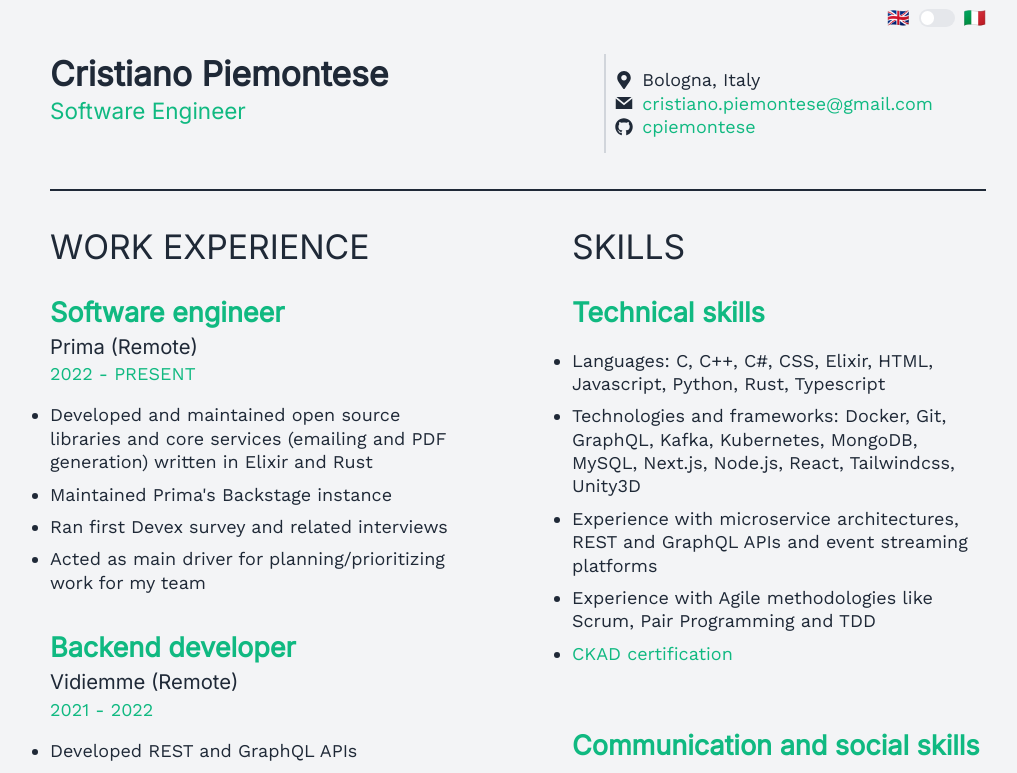
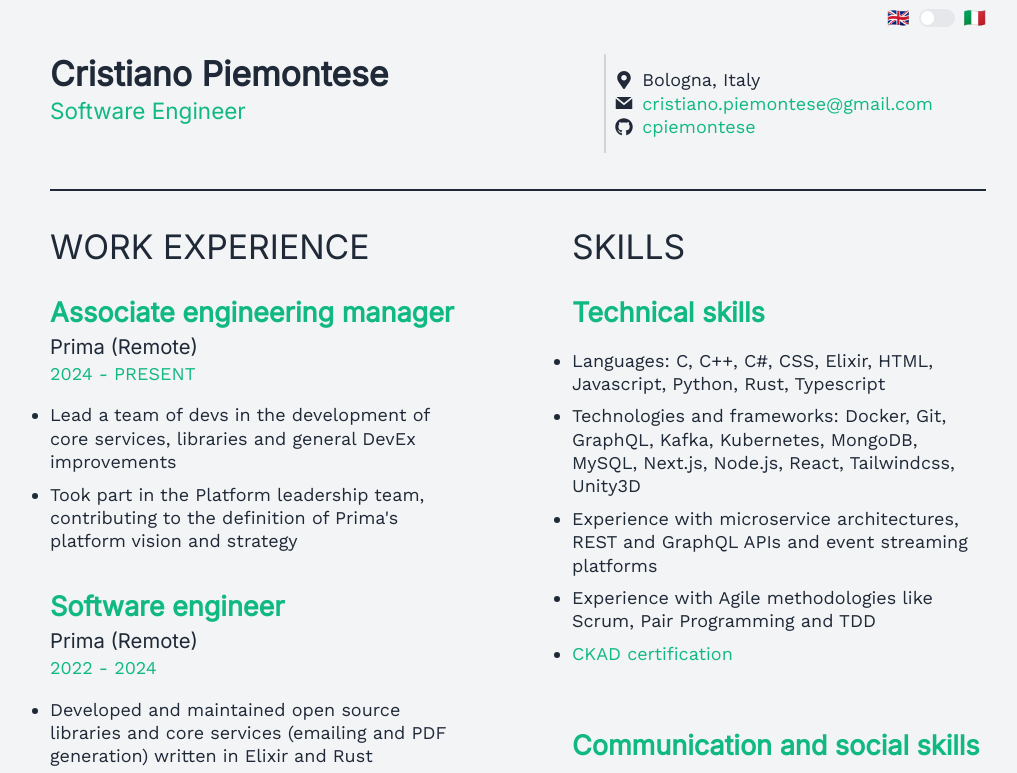
Before and after one commit to cpiemontese/cpiemontese.github.io, a Next.js app: page / in a window 1280 px wide. Shown: the top 773 px of the page, without its empty margins (122-1139 px from the left). Built offline with nearby package versions, Linux system fonts and the light colour scheme.

Commit message:
add new position

```diff
--- a/pages/index.jsx
+++ b/pages/index.jsx
@@ -48,9 +48,26 @@ export default function IndexPage() {
               <CVElement
                 className="mb-8"
                 lang={lang}
+                title="Associate engineering manager"
+                subtitle={`Prima (Remot${lang === EN ? 'e' : 'o'})`}
+                period={`2024 - Present${lang === IT ? 'e' : ''}`}
+                list={[
+                  {
+                    [EN]: 'Lead a team of devs in the development of core services, libraries and general DevEx improvements',
+                    [IT]: 'Guidato un team di dev nello sviluppo di servizi core, librerie e miglioramenti generali della DevEx',
+                  },
+                  {
+                    [EN]: 'Took part in the Platform leadership team, contributing to the definition of Prima\'s platform vision and strategy',
+                    [IT]: 'Ho fatto parte del Platform leadership team, contribuendo alla definizione della visione e della strategia della piattaforma di Prima',
+                  },
+                ]}
+              />
+              <CVElement
+                className="mb-8"
+                lang={lang}
                 title="Software engineer"
                 subtitle={`Prima (Remot${lang === EN ? 'e' : 'o'})`}
-                period={`2022 - Present${lang === IT ? 'e' : ''}`}
+                period={`2022 - 2024`}
                 list={[
                   {
                     [EN]: 'Developed and maintained open source libraries and core services (emailing and PDF generation) written in Elixir and Rust',
```
